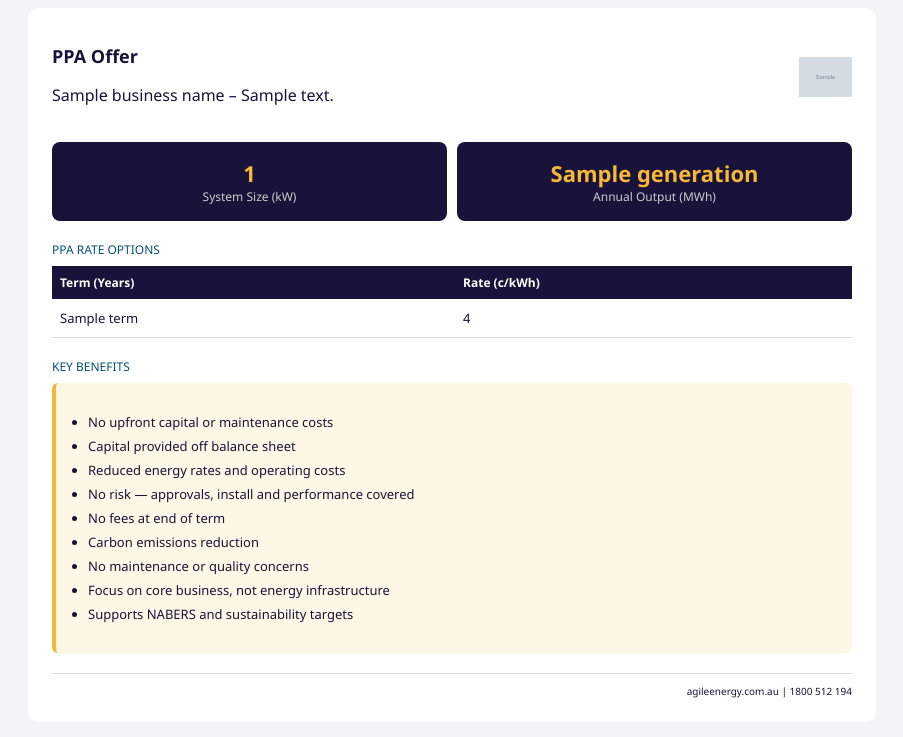
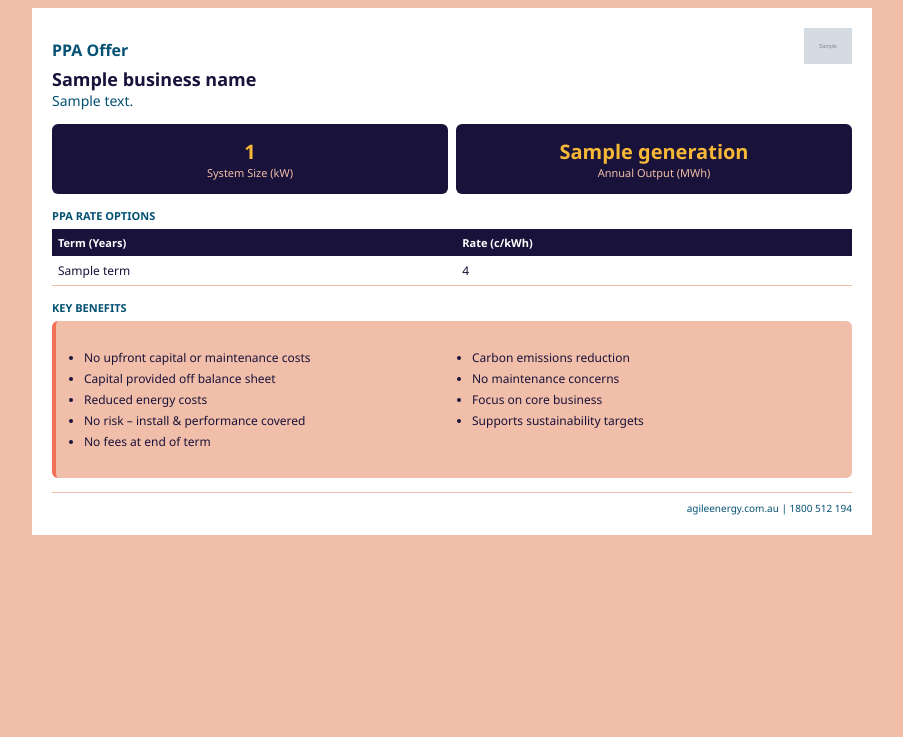
Before and after one commit to kapoorhyatt/Agile-Energy-PPA-Calculator, a Flask app: template templates/ppa_pdf.html in a window 1280 px wide. Shown: the top 737 px of the page, without its empty margins (188-1091 px from the left). Run offline with Flask 3, Linux system fonts and the light colour scheme; the template is opened without the code that fills it: most values are stand-ins (such as "Sample title", 1, 10 or a date in 2020); grey boxes marked "Sample" are stand-in pictures.

Commit message:
Update code

```diff
--- a/templates/ppa_pdf.html
+++ b/templates/ppa_pdf.html
@@ -5,118 +5,135 @@
 <title>PPA Summary</title>
 
 <style>
-@page { size: A4; margin: 14mm; }
+@page { size: A4; margin: 12mm; }
 
 body {
     font-family: 'Segoe UI', Arial, sans-serif;
-    background: #f3f4f6;
+    background: #F1BFA9;
     color: #19123A;
 }
 
 .page {
-    background: #fff;
+    background: #ffffff;
     max-width: 800px;
     margin: auto;
-    padding: 24px;
-    border-radius: 10px;
+    padding: 20px;
 }
 
 /* HEADER */
 .header {
     display: flex;
     justify-content: space-between;
-    align-items: center;
-    margin-bottom: 20px;
+    align-items: flex-start;
+    margin-bottom: 14px;
 }
 
 .header h1 {
+    font-size: 16px;
+    color: #045174;
+    margin-bottom: 6px;
+}
+
+/* BIGGER CLIENT TEXT */
+.client {
     font-size: 18px;
+    font-weight: 600;
+    color: #19123A;
+}
+
+.address {
+    font-size: 14px;
+    color: #045174;
 }
 
 .logo {
-    height: 40px;
+    height: 36px;
 }
 
-/* TOP KPIs */
+/* KPI STRIP */
 .top-kpis {
     display: grid;
     grid-template-columns: 1fr 1fr;
-    gap: 10px;
-    margin-bottom: 20px;
+    gap: 8px;
+    margin-bottom: 14px;
 }
 
 .kpi {
     background: #19123A;
-    padding: 16px;
-    border-radius: 8px;
+    padding: 14px;
+    border-radius: 6px;
     text-align: center;
 }
 
 .kpi strong {
-    font-size: 22px;
+    font-size: 20px;
     color: #F6B836;
 }
 
 .kpi span {
     display: block;
-    font-size: 12px;
-    color: #ccc;
+    font-size: 11px;
+    color: #F1BFA9;
 }
 
 /* SECTION TITLE */
 .section-title {
-    font-size: 12px;
-    margin-bottom: 8px;
+    font-size: 11px;
+    margin-bottom: 6px;
     color: #045174;
     text-transform: uppercase;
+    font-weight: 600;
 }
 
-/* RATE TABLE */
+/* TABLE */
 .rate-table {
     width: 100%;
     border-collapse: collapse;
-    margin-bottom: 20px;
+    margin-bottom: 14px;
 }
 
 .rate-table th {
+    background: #19123A;
+    color: #ffffff;
+    font-size: 11px;
+    padding: 6px;
     text-align: left;
-    font-size: 12px;
-    padding: 8px;
-    background: #19123A;
-    color: white;
 }
 
 .rate-table td {
-    padding: 10px 8px;
-    border-bottom: 1px solid #ddd;
-    font-size: 13px;
+    padding: 6px;
+    font-size: 12px;
+    border-bottom: 1px solid #F1BFA9;
 }
 
-/* BENEFITS */
+/* BENEFITS (2 COLUMN FOR SPACE) */
 .benefits {
-    background: #FFF7E6;
-    border-left: 4px solid #F6B836;
-    padding: 14px;
+    background: #F1BFA9;
+    padding: 12px;
+    border-left: 4px solid #F07154;
     border-radius: 6px;
-    margin-bottom: 20px;
+    margin-bottom: 14px;
 }
 
 .benefits ul {
-    padding-left: 18px;
+    column-count: 2;
+    column-gap: 20px;
+    padding-left: 16px;
 }
 
 .benefits li {
-    margin-bottom: 6px;
-    font-size: 13px;
+    font-size: 12px;
+    margin-bottom: 4px;
 }
 
 /* FOOTER */
 .footer {
     font-size: 10px;
-    border-top: 1px solid #ddd;
-    padding-top: 10px;
+    border-top: 1px solid #F1BFA9;
+    padding-top: 8px;
     display: flex;
     justify-content: flex-end;
+    color: #045174;
 }
 </style>
 </head>
@@ -129,12 +146,13 @@ body {
     <div class="header">
         <div>
             <h1>PPA Offer</h1>
-            <p>{{ business_name }} – {{ address }}</p>
+            <div class="client">{{ business_name }}</div>
+            <div class="address">{{ address }}</div>
         </div>
         <img src="{{ user_logo_url }}" class="logo">
     </div>
 
-    <!-- TOP KPIs -->
+    <!-- KPIs -->
     <div class="top-kpis">
         <div class="kpi">
             <strong>{{ system_size }}</strong>
@@ -146,7 +164,7 @@ body {
         </div>
     </div>
 
-    <!-- RATE TABLE -->
+    <!-- TABLE -->
     <div class="section-title">PPA Rate Options</div>
     <table class="rate-table">
         <tr>
@@ -156,7 +174,7 @@ body {
         {% for rate in rates.rates %}
         <tr>
             <td>{{ rate.term }}</td>
-        <td>{{ rate.ppa_rate }}</td>
+            <td>{{ rate.ppa_rate | round(2) }}</td>
         </tr>
         {% endfor %}
     </table>
@@ -167,13 +185,13 @@ body {
         <ul>
             <li>No upfront capital or maintenance costs</li>
             <li>Capital provided off balance sheet</li>
-            <li>Reduced energy rates and operating costs</li>
-            <li>No risk — approvals, install and performance covered</li>
+            <li>Reduced energy costs</li>
+            <li>No risk – install & performance covered</li>
             <li>No fees at end of term</li>
             <li>Carbon emissions reduction</li>
-            <li>No maintenance or quality concerns</li>
-            <li>Focus on core business, not energy infrastructure</li>
-            <li>Supports NABERS and sustainability targets</li>
+            <li>No maintenance concerns</li>
+            <li>Focus on core business</li>
+            <li>Supports sustainability targets</li>
         </ul>
     </div>
 
```
Also changed, not shown: submissions.json (+84 -0 lines), 1 other file. Lines whose indentation alone changed are shown as unchanged.
